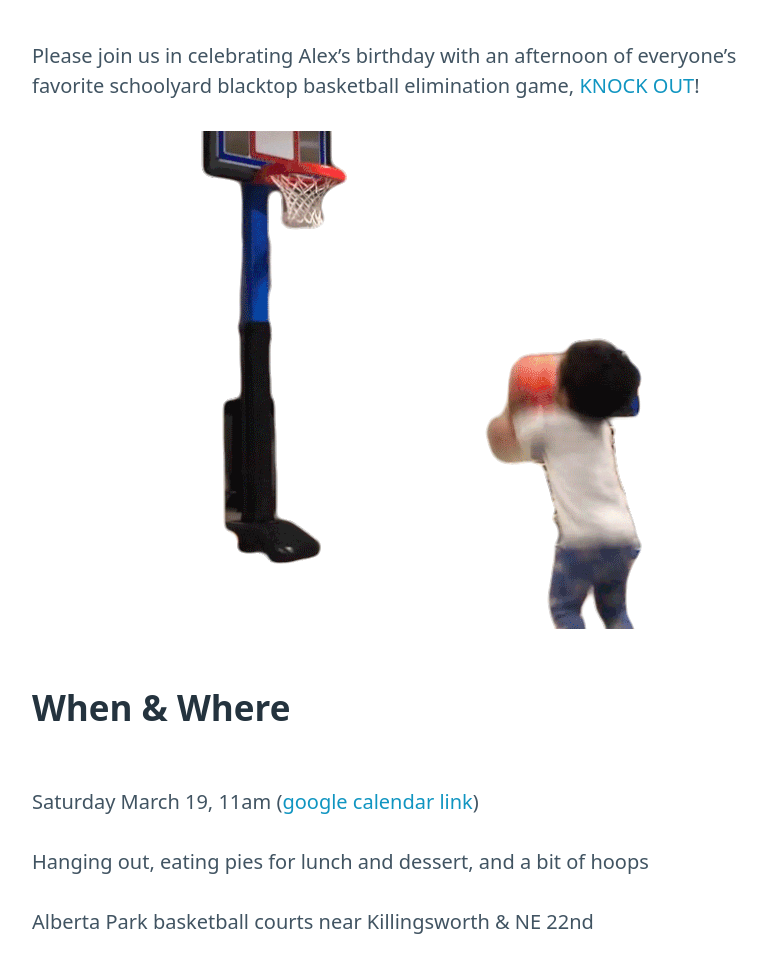
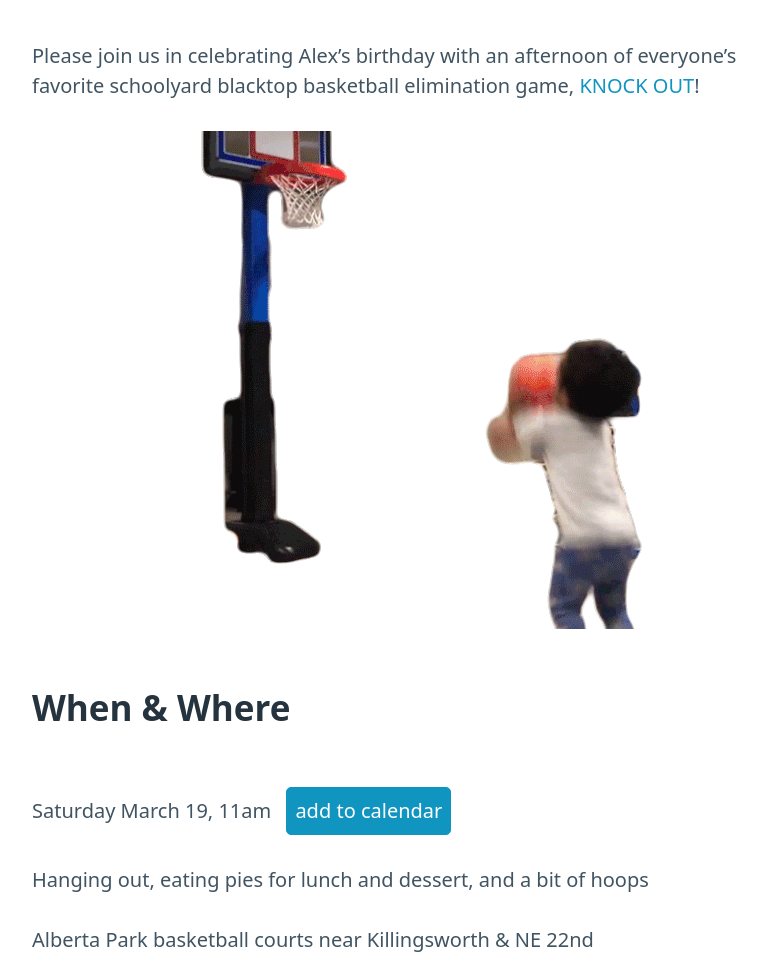
Before and after one commit to ambirdsall/bday-2022, an Eleventy site: page index.md in a window 1280 px wide. Shown: the part 99-1063 px from the top of the page, without its empty margins (228-995 px from the left). Built offline with nearby package versions, Linux system fonts and the light colour scheme; Eleventy itself is replaced by a stand-in of ours; files that its build step writes are made by us from their sources; grey boxes are pictures that could not be loaded.

Commit message:
make calendar link a button

```diff
--- a/_includes/layout.njk
+++ b/_includes/layout.njk
@@ -21,6 +21,12 @@
          margin: 1em auto;
          width: fit-content;
      }
+     button {
+         width: fit-content;
+         display: inline;
+         margin: 0 0.5em;
+         padding: 0.4em;
+     }
     </style>
   </head>
   <body>
--- a/index.md
+++ b/index.md
@@ -9,7 +9,7 @@ blacktop basketball elimination game, [KNOCK OUT](#rules-of-knockout)!
 </div>
 
 ## When & Where
-Saturday March 19, 11am (<a target="_blank" href="https://calendar.google.com/event?action=TEMPLATE&amp;tmeid=MGpybnU0MjRlcGFqZThvdjFnZHF1c2Q1ajMgZTJoYjdrMnIwbGlpbnA2amhkbm9vdTFlZWNAZw&amp;tmsrc=e2hb7k2r0liinp6jhdnoou1eec%40group.calendar.google.com">google calendar link</a>)
+Saturday March 19, 11am <a target="_blank" href="https://calendar.google.com/event?action=TEMPLATE&amp;tmeid=MGpybnU0MjRlcGFqZThvdjFnZHF1c2Q1ajMgZTJoYjdrMnIwbGlpbnA2amhkbm9vdTFlZWNAZw&amp;tmsrc=e2hb7k2r0liinp6jhdnoou1eec%40group.calendar.google.com"><button>add to calendar</button></a>
 
 Hanging out, eating pies for lunch and dessert, and a bit of hoops
 
```
Also changed, not shown: index.html (+7 -1 lines).
